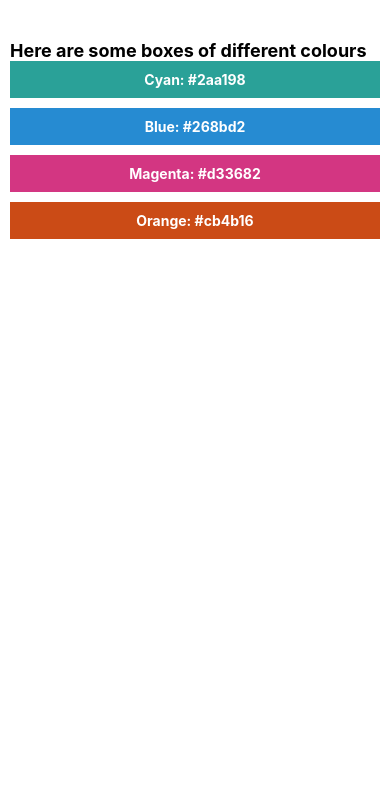
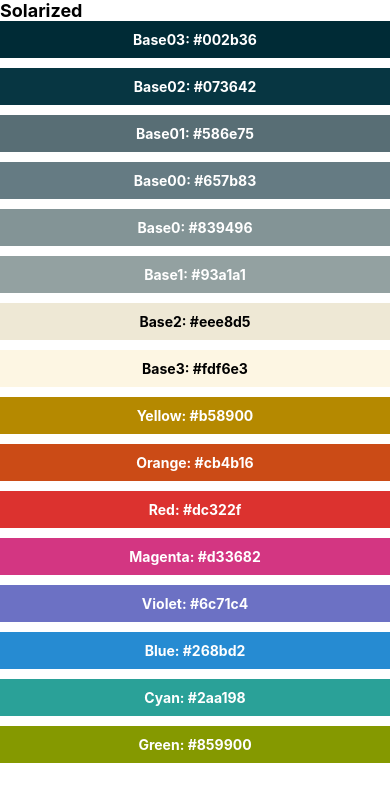
Before and after one commit to luml/AwesomeProject, a React Native app: screen / in a window 390 px wide. Shown: the top 802 px of the page. Built offline with nearby package versions, Linux system fonts and the light colour scheme.

Commit message:
feat(FlatList for the Solarized color )

```diff
--- a/App.js
+++ b/App.js
@@ -1,23 +1,39 @@
 import React from 'react';
-import { View, Text, SafeAreaView, StyleSheet } from 'react-native';
+import { View, Text, SafeAreaView, StyleSheet, FlatList } from 'react-native';
 import ColorBox from './components/ColorBox';
 
 const App = () => {
   return (
     <SafeAreaView>
-      <View style={styles.container}>
-        <Text style={styles.text}>
-          Here are some boxes of different colours
-        </Text>
-        <ColorBox colorName="Cyan" hexCode="#2aa198" />
-        <ColorBox colorName="Blue" hexCode="#268bd2" />
-        <ColorBox colorName="Magenta" hexCode="#d33682" />
-        <ColorBox colorName="Orange" hexCode="#cb4b16" />
-      </View>
+      <FlatList
+        data={COLORS}
+        keyExtractor={item => item.colorName}
+        renderItem={({ item }) => (
+          <ColorBox colorName={item.colorName} hexCode={item.hexCode} />
+        )}
+        ListHeaderComponent={<Text style={styles.text}>Solarized</Text>}
+      />
     </SafeAreaView>
   );
 };
-
+const COLORS = [
+  { colorName: 'Base03', hexCode: '#002b36' },
+  { colorName: 'Base02', hexCode: '#073642' },
+  { colorName: 'Base01', hexCode: '#586e75' },
+  { colorName: 'Base00', hexCode: '#657b83' },
+  { colorName: 'Base0', hexCode: '#839496' },
+  { colorName: 'Base1', hexCode: '#93a1a1' },
+  { colorName: 'Base2', hexCode: '#eee8d5' },
+  { colorName: 'Base3', hexCode: '#fdf6e3' },
+  { colorName: 'Yellow', hexCode: '#b58900' },
+  { colorName: 'Orange', hexCode: '#cb4b16' },
+  { colorName: 'Red', hexCode: '#dc322f' },
+  { colorName: 'Magenta', hexCode: '#d33682' },
+  { colorName: 'Violet', hexCode: '#6c71c4' },
+  { colorName: 'Blue', hexCode: '#268bd2' },
+  { colorName: 'Cyan', hexCode: '#2aa198' },
+  { colorName: 'Green', hexCode: '#859900' },
+];
 const styles = StyleSheet.create({
   container: {
     paddingHorizontal: 10,
--- a/components/ColorBox.js
+++ b/components/ColorBox.js
@@ -5,9 +5,15 @@
   const boxColor = {
     backgroundColor: hexCode,
   };
+  const textColor = {
+    color:
+      parseInt(hexCode.replace('#', ''), 16) > 0xffffff / 1.1
+        ? 'black'
+        : 'white',
+  };
   return (
     <View style={[styles.box, boxColor]}>
-      <Text style={styles.boxText}>
+      <Text style={[styles.boxText, textColor]}>
         {colorName}: {hexCode}
       </Text>
     </View>
```
